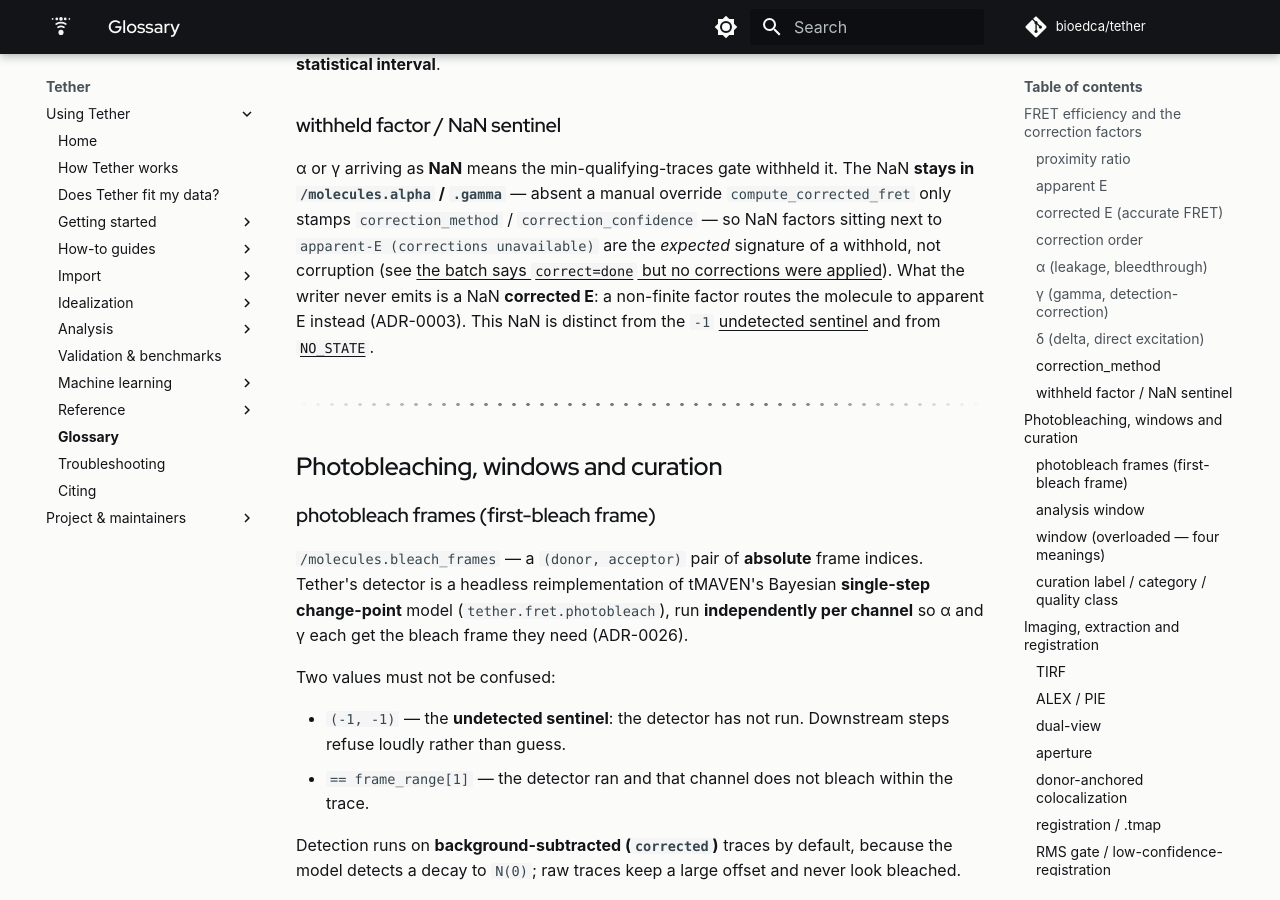
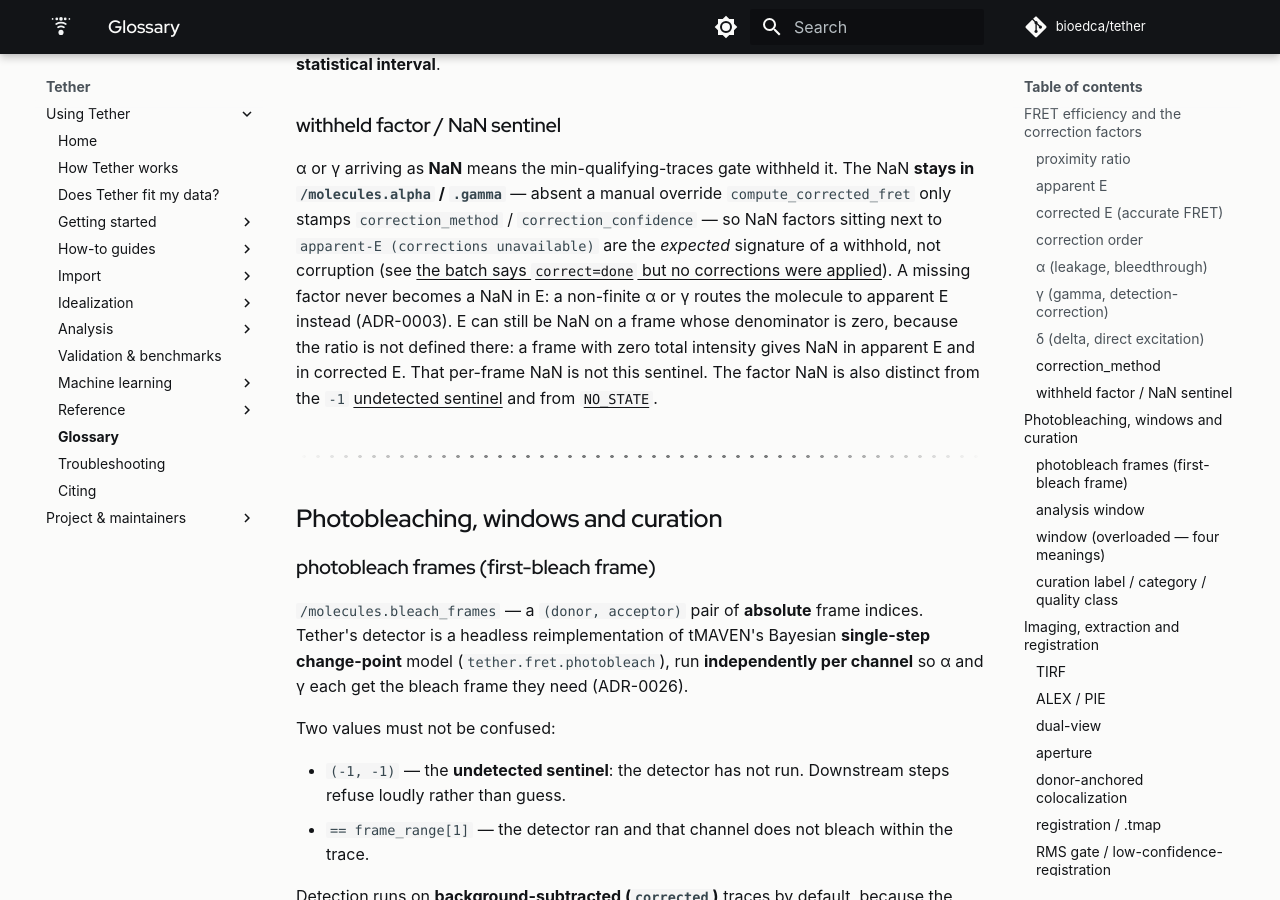
Before and after one commit to bioedca/tether, an MkDocs documentation site: the page built from docs/glossary.md, in a window 1280 px wide and 900 px high, scrolled down 3219 px. Built offline with MkDocs 1.6.1 and Material for MkDocs 9.7.7, drawn with Linux system fonts in a browser that asks for light colours; comment, search, counter and statistics services are not loaded; the version menu is left out.

Commit message:
docs(corrections): stop promising that apparent or corrected E is never NaN (#686)
The apparent-E fallback routes a molecule with a missing or non-finite
alpha or gamma to apparent E, so a missing factor never becomes a NaN.
It does not make every frame finite: corrected_fret returns NaN where
the denominator is zero, so a frame with zero total intensity is NaN in
apparent and in corrected E.

README.md, docs/glossary.md and the src/tether/project/correct.py module
docstring now say both things. A guard in tests/test_fret_efficiency.py
pins the fact and fails on each of the three old sentences.

```diff
--- a/docs/glossary.md
+++ b/docs/glossary.md
@@ -136,8 +136,10 @@
 `apparent-E (corrections unavailable)` are the *expected* signature of a withhold, not
 corruption (see
 [the batch says `correct=done` but no corrections were applied](troubleshooting.md#the-batch-says-correctdone-but-no-corrections-were-applied)).
-What the writer never emits is a NaN **corrected E**: a non-finite factor routes the molecule
-to apparent E instead (ADR-0003). This NaN is distinct
+A missing factor never becomes a NaN in E: a non-finite α or γ routes the molecule to
+apparent E instead (ADR-0003). E can still be NaN on a frame whose denominator is zero, because
+the ratio is not defined there: a frame with zero total intensity gives NaN in apparent E and in
+corrected E. That per-frame NaN is not this sentinel. The factor NaN is also distinct
 from the `-1` [undetected sentinel](#photobleach-frames-first-bleach-frame) and from
 [`NO_STATE`](#no_state).
 
```
Also changed, not shown: README.md (+4 -3 lines), 2 other files.
